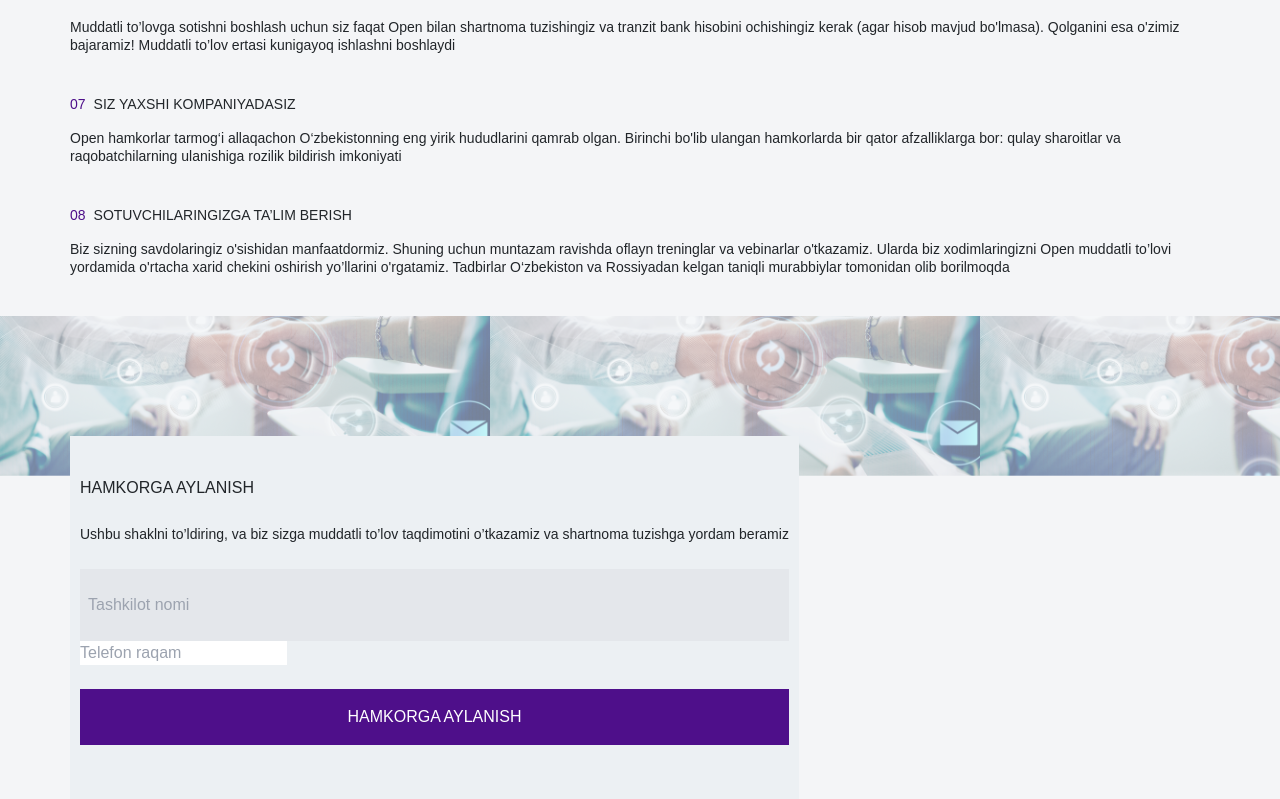
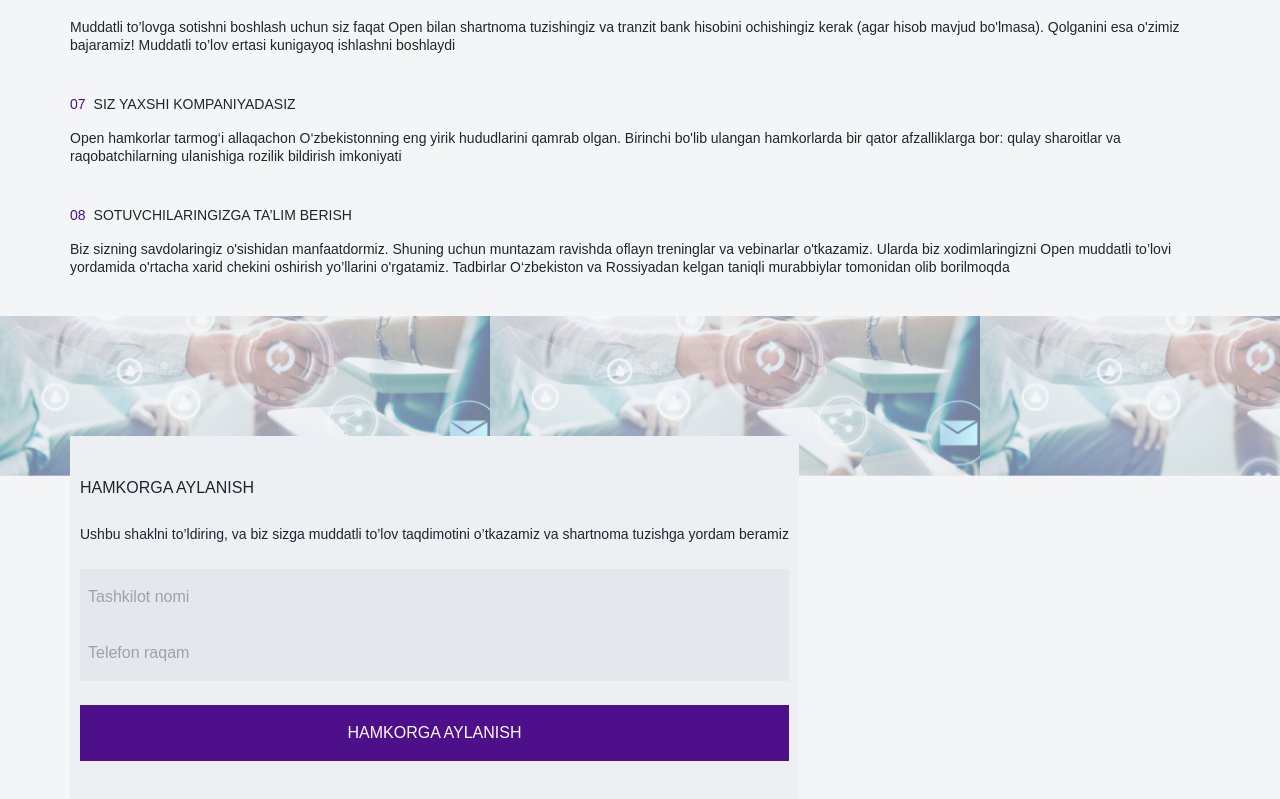
Before and after one commit to RamazonovDeveloper/OpenRassrochkaNew, a React (Create React App) app: page / in a window 1280 px wide. Shown: the part 703-1502 px from the top of the page. Built offline with nearby package versions, Linux system fonts and the light colour scheme.

Commit message:
Form added

```diff
--- a/src/App.js
+++ b/src/App.js
@@ -89,8 +89,9 @@
           <div className="form_section_card py-[40px] px-[10px] bg-gray_form absolute top-3/4">
             <h3 className='font-medium text-base uppercase'>{langData.partners_header}</h3>
             <p className='text-[14px] my-6 font-medium'>{langData.partners_text}</p>
-            <input className='w-full py-4 px-2 bg-gray_input' type="text" placeholder={langData.partners_input_name}/>
-            <input type="text" placeholder={langData.partners_input_tel}/>
+            <input className='w-full py-3 px-2 bg-gray_input text-base text-black' type="text" placeholder={langData.partners_input_name}/>
+            <input className='w-full py-3 px-2 bg-gray_input text-base text-black' type="text" placeholder={langData.partners_input_tel}/>
+            {/* <input type="text" placeholder={langData.partners_input_tel}/> */}
             <button className='w-full bg-main_color text-white py-3 uppercase mt-6 mb-10'>{langData.partners_btn}</button>
           </div>
         </div>
```
